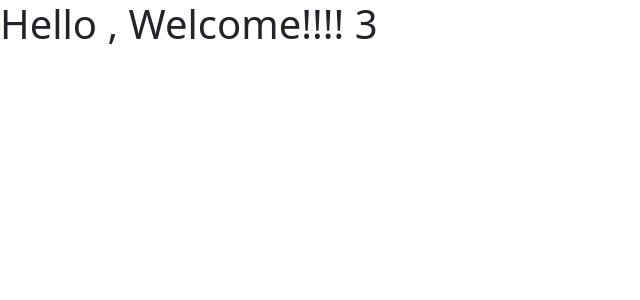
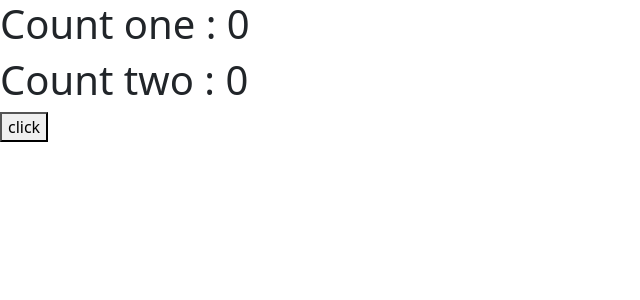
Before and after one commit to Viplovesana/Practice-react-js, a React (Vite) app: page / in a window 1280 px wide. Shown: the top 300 px of the page, without its empty margins (0-640 px from the left). Built offline with nearby package versions, Linux system fonts and the light colour scheme.

Commit message:
new commit

```diff
--- a/src/App.jsx
+++ b/src/App.jsx
@@ -665,25 +665,58 @@
 
 
 //..........******useeffect count handling.....................**************>>>>>>>>>>>>>>>>>>>>>>
-import { useState,useEffect } from "react";
+// import { useState,useEffect } from "react";
 
-const App = ()=>{
+// const App = ()=>{
 
-const[count,setCount]=useState(0)
+// const[count,setCount]=useState(0)
 
-useEffect(()=>{
-    setTimeout(() => {
-        setCount(count+1)
-    },2000);
+// useEffect(()=>{
+//     setTimeout(() => {
+//         setCount(count+1)
+//     },2000);
 
 
-})
+// })
+
+//     return(
+
+//         <>
+//         <h1>Hello , Welcome!!!! {count}</h1>
+//         </>
+//     );
+// };
+// export default App;
+
+
+
+// const App =()=>{
+//     return(
+//         <>
+//         <h1>Wecome!!!{}</h1>
+//         </>
+//     )
+// };
+// export default App;
+
+//.........................................multiple render.............................................#
+
+import { useState,useEffect } from "react";
+const App =()=>{
+    const[count,setCount]=useState(0)
+    const[multi,setMulti]=useState(0)
+    useEffect(()=>{                       //............doubt......................
+        setMulti(count*2)
+    },[count])
+
+
 
     return(
-
         <>
-        <h1>Hello , Welcome!!!! {count}</h1>
+        <h1>Count one : {count}</h1>
+        <h1>Count two : {multi}</h1>
+        <button onClick={()=>{setCount(count+1)}}>click</button>
         </>
-    );
+    )
 };
 export default App;
```
